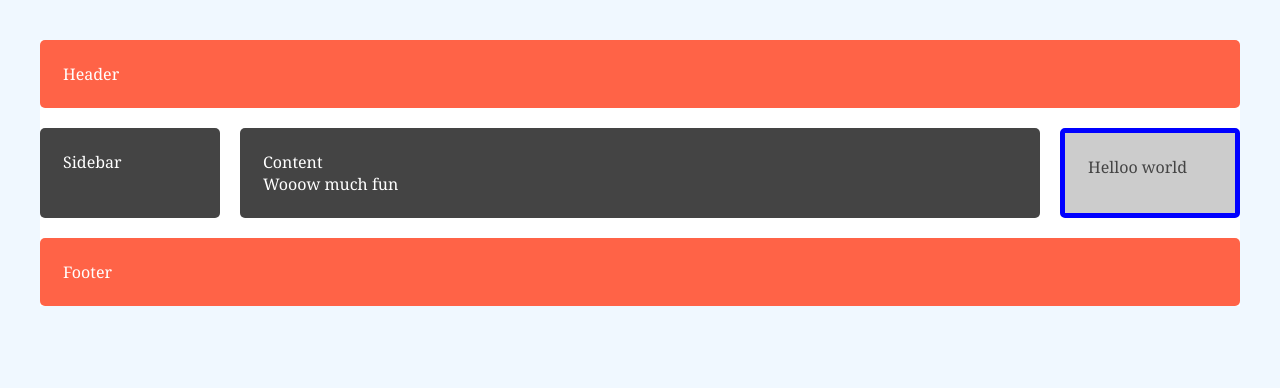
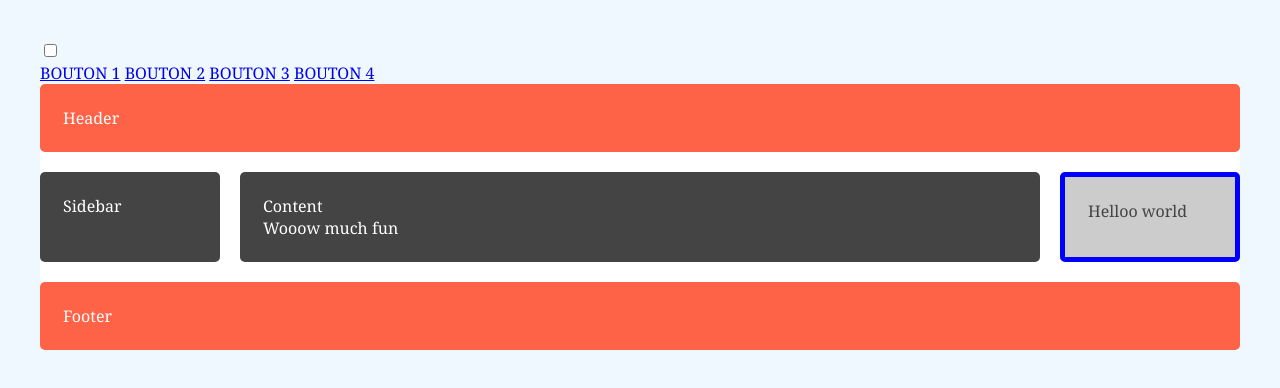
Before and after one commit to laurencedodier/exercice4, a plain HTML site: page index.html in a window 1280 px wide. Drawn offline with Linux system fonts and the light colour scheme.

Commit message:
ex 4 - ajout menu html

```diff
--- a/index.html
+++ b/index.html
@@ -8,13 +8,27 @@
     <title>Exercice 2 - Dodier</title>
 </head>
 <body>
+        <input type="checkbox" id="chkBoutonBurger" />
+        <label for="chkBoutonBurger" class="boutonBurger"></label>
+        <div class="global">
+                <nav class="menu">
+                        <a href="#">BOUTON 1</a>
+                        <a href="#">BOUTON 2</a>
+                        <a href="#">BOUTON 3</a>
+                        <a href="#">BOUTON 4</a>
+                    </nav>
+
+            	<main class="contenu">
+
                     <div class="wrapper">
                         <div class="box header">Header</div>
                         <div class="box sidebar">Sidebar</div>
                         <div class="box sidebar2">Helloo world </div>
                         <div class="box content">Content
-          <br /> Wooow much fun</div>
+                        <br/> Wooow much fun</div>
                         <div class="box footer">Footer</div>
+                    </div>
+                </main>
         </div>
 </body>
 </html>
```
Lines whose indentation alone changed are shown as unchanged.
